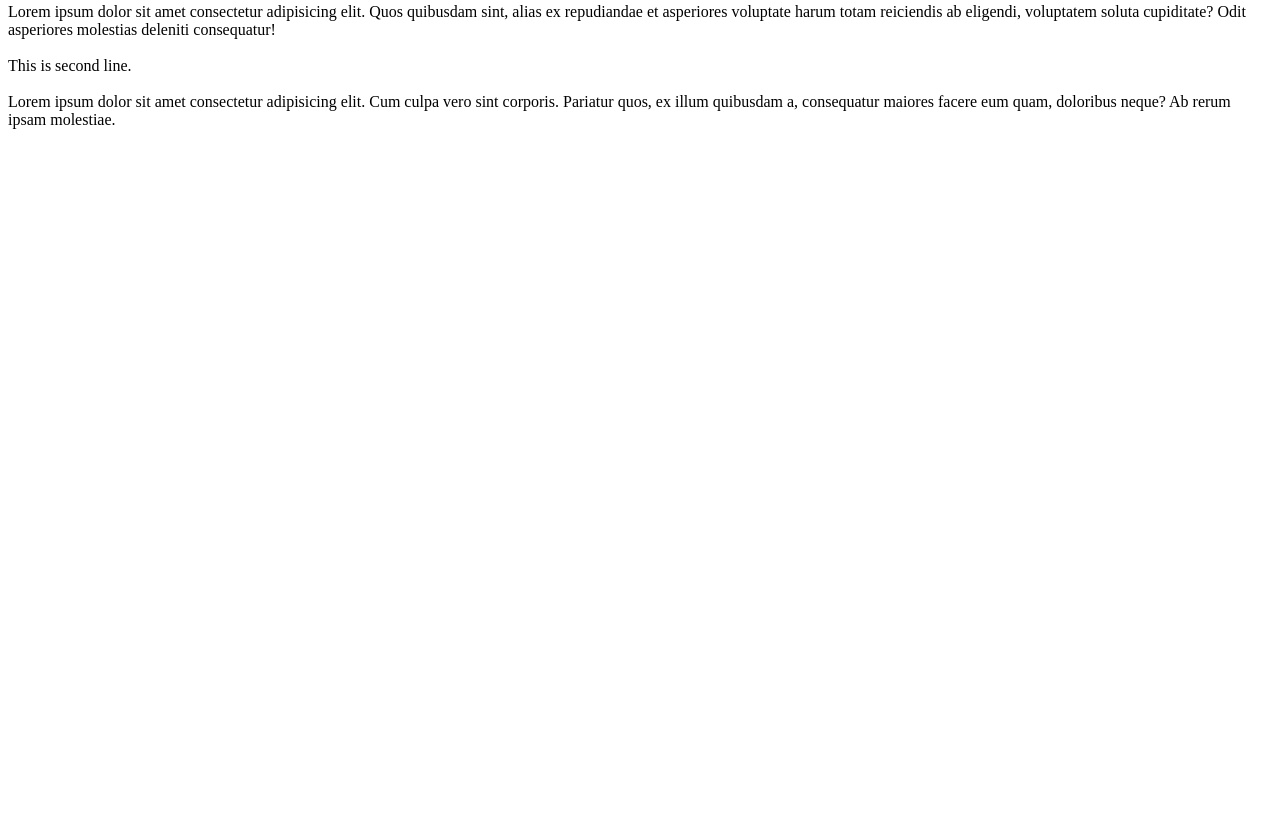
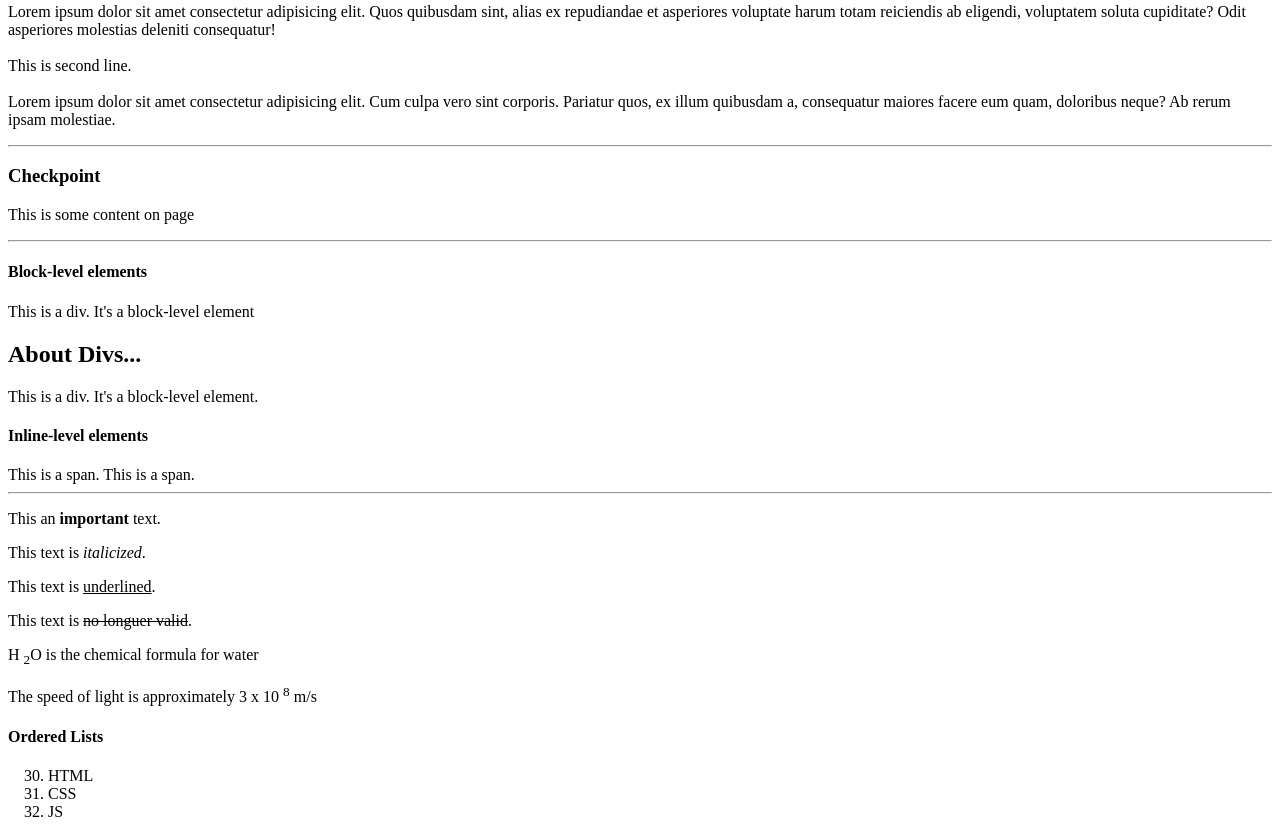
Before and after one commit to noungajo1/FET06, a plain HTML site: page html/typography.html in a window 1280 px wide. Shown: the part 290-1127 px from the top of the page. Before the commit the page ends 800 px from the top, so only its background shows below. Drawn offline with Linux system fonts and the light colour scheme.

Commit message:
Text styling in html

```diff
--- a/html/typography.html
+++ b/html/typography.html
@@ -23,5 +23,37 @@
         <br><br>
         Lorem ipsum dolor sit amet consectetur adipisicing elit. Cum culpa vero sint corporis. Pariatur quos, ex illum quibusdam a, consequatur maiores facere eum quam, doloribus neque? Ab rerum ipsam molestiae.
         </p>
+        <hr>
+        <h3 id="'checkpoint">Checkpoint</h3>
+        <p>This is some content on page</p>
+        <hr>
+        <!-- Structural Elements -->
+        <h4>Block-level elements</h4>
+        <div>This is a div. It's a block-level element</div>
+        <div>
+            <h2>About Divs...</h2>
+            <p>This is a div. It's a block-level element.</p>
+        </div>
+
+        <h4>Inline-level elements</h4>
+        <span>This is a span.</span>
+        <span>This is a span.</span>
+
+        <hr>
+        <!-- Text Styling -->
+        <p>This an <b>important</b> text.</p> <!-- <b> pr <strong>-->
+        <p>This text is <em>italicized</em>.</p><!-- <em> or<i> -->
+        <p>This text is <u>underlined</u>.</p>
+        <p>This text is <s>no longuer valid</s>.</p>
+        <p>H <sub>2</sub>O is the chemical formula for water</p>
+        <p>The speed of light is approximately 3 x 10 <sup>8</sup> m/s</p>
+
+        <!-- Lists -->
+        <h4>Ordered Lists</h4>
+        <ol start="30">
+            <li>HTML</li>
+            <li>CSS</li>
+            <li>JS</li>
+        </ol>
     </body>
 </html>
```
